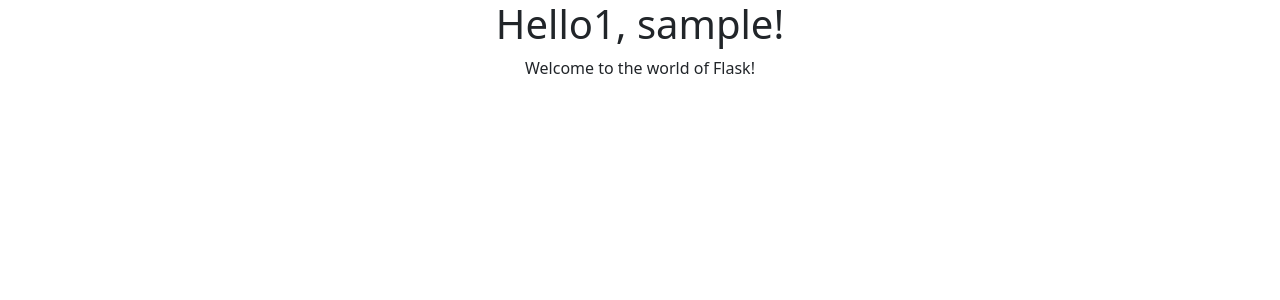
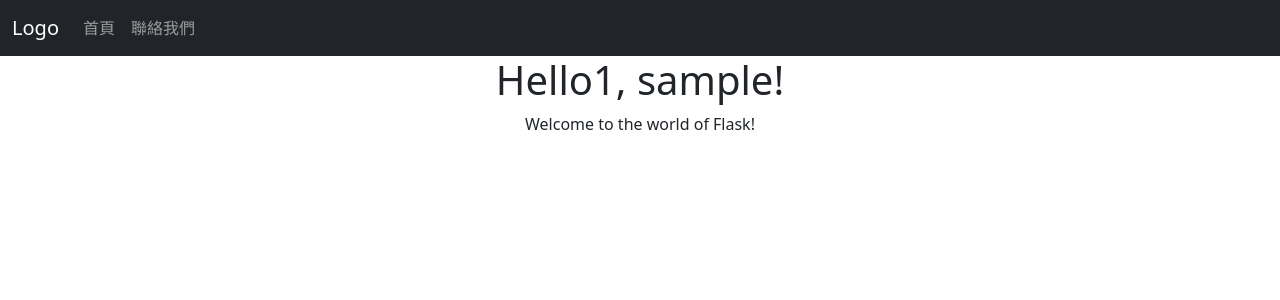
Before and after one commit to 3B032049/cloudwork5, a Flask app: a page that uses templates/user.html in a window 1280 px wide. Shown: the top 300 px of the page. Run offline with Flask 3, Linux system fonts and the light colour scheme; some libraries are stand-ins or nearby versions.

Commit message:
去掉審略

```diff
--- a/templates/user.html
+++ b/templates/user.html
@@ -1,7 +1,7 @@
 {% extends "base.html" %}
 {% block title %} Flask User {% endblock %}
 {% block content %}
-   <!--<nav class="navbar navbar-expand-sm bg-dark navbar-dark">
+   <nav class="navbar navbar-expand-sm bg-dark navbar-dark">
         <div class="container-fluid">
             <a class="navbar-brand" href="{{url_for('index')}}">Logo</a>
             <button class="navbar-toggler" type="button" data-bs-toggle="collapse"
@@ -19,7 +19,7 @@
                 </ul>
             </div>
         </div>
-    </nav>-->
+    </nav>
     <h1 style="text-align: center">Hello1, {{ name }}!</h1>
     <p style="text-align: center">Welcome to the world of Flask!</p>
 {% endblock %}
```
